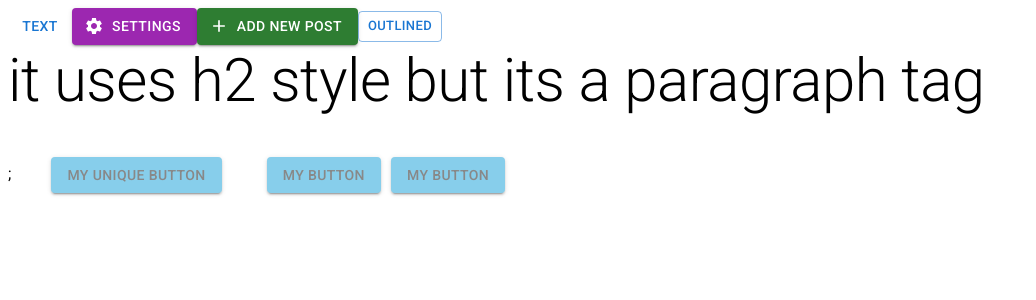
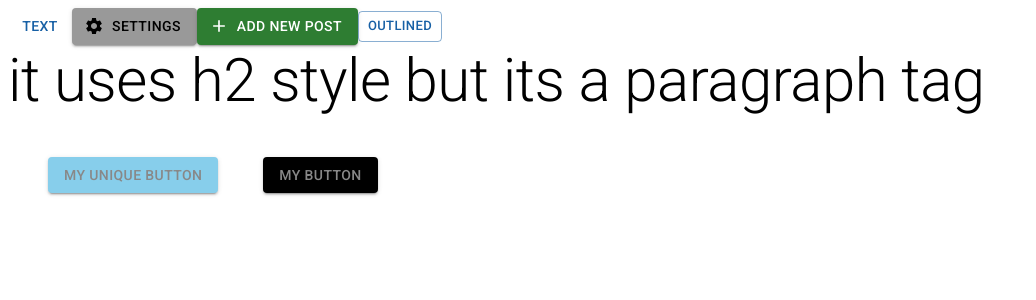
Before and after one commit to Sajjad124/MUSSAPP, a React (Create React App) app: page / in a window 1280 px wide. Shown: the top 300 px of the page, without its empty margins (0-1036 px from the left). Built offline with nearby package versions, Linux system fonts and the light colour scheme.

Commit message:
theme component
theme component to provide theme colors to use in components

```diff
--- a/src/App.js
+++ b/src/App.js
@@ -1,6 +1,7 @@
 import * as React from "react";
 import { Add, Settings } from "@mui/icons-material";
 import { Typography, Button } from "@mui/material";
+import theme from "./theme";
 
 import "@fontsource/roboto/300.css";
 import "@fontsource/roboto/400.css";
@@ -9,19 +10,19 @@ import "@fontsource/roboto/700.css";
 import styled from "@emotion/styled";
 
 function App() {
-  const BlueButton = styled(Button)({
-    backgroundColor: "skyblue",
+  const BlueButton = styled(Button)(({ theme }) => ({
+    backgroundColor: theme.palette.secondary.main,
     color: "#888",
     margin: 5,
     "&:hover": { backgroundColor: "lightblue" },
     "&:disabled": { backgroundColor: "gray", color: "white" },
-  });
+  }));
 
   return (
     <div className="App">
       <div className="main-div">
         <Button variant="text">Text</Button>
-        <Button startIcon={<Settings />} variant="contained" color="secondary">
+        <Button startIcon={<Settings />} variant="contained" color="OtherColor">
           Settings
         </Button>
         <Button startIcon={<Add />} variant="contained" color="success">
@@ -33,7 +34,7 @@ function App() {
         <Typography variant="h2" component="p">
           it uses h2 style but its a paragraph tag
         </Typography>
-        ;
+        {/* ; */}
         <Button
           variant="contained"
           sx={{
@@ -47,7 +48,6 @@ function App() {
           My Unique Button
         </Button>
         <BlueButton variant="contained">My Button</BlueButton>
-        <BlueButton variant="contained">My Button</BlueButton>
       </div>
     </div>
   );
--- a/src/index.js
+++ b/src/index.js
@@ -1,10 +1,15 @@
+import { ThemeProvider } from "@mui/material";
 import React from "react";
 import ReactDOM from "react-dom";
 import App from "./App";
-
+import theme from "./theme";
 
 ReactDOM.render(
- <App/>
-  ,
+  <React.StrictMode>
+    <ThemeProvider theme={theme}>
+      <App />
+    </ThemeProvider>
+  </React.StrictMode>,
+
   document.getElementById("root")
 );
--- /dev/null
+++ b/src/theme.js
@@ -0,0 +1,18 @@
+import { createTheme } from "@mui/material";
+import { light } from "@mui/material/styles/createPalette";
+
+const theme = createTheme({
+  palette: {
+    primary: {
+      main: "#1760a5",
+      light: "skyblue",
+    },
+    secondary: {
+      main: "#000",
+    },
+    OtherColor: {
+      main: "#999",
+    },
+  },
+});
+export default theme;
```
